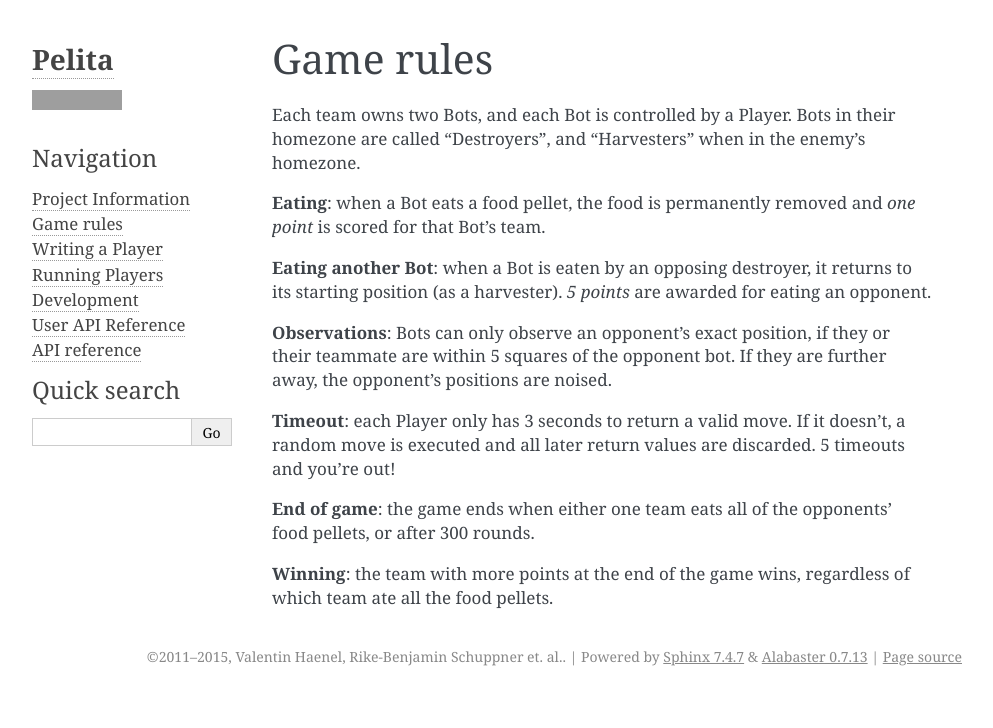
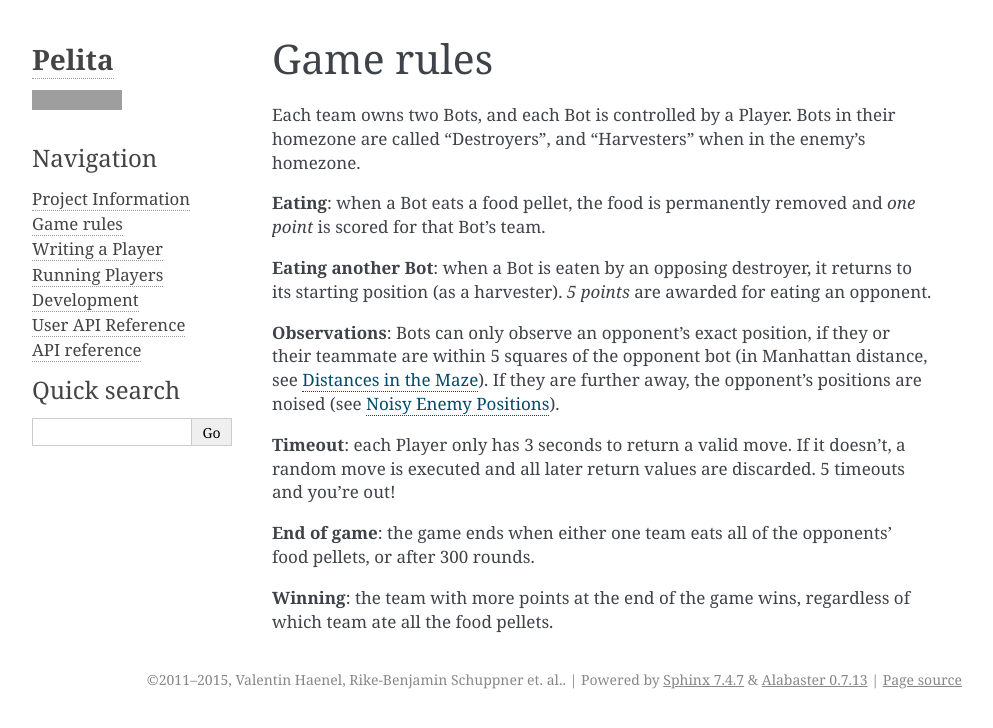
Before and after one commit to ASPP/pelita, a Sphinx documentation site: the page built from doc/source/rules.rst, in a window 1280 px wide, cut to the strip 0-728 px from the top of the page. Shown: the whole strip, without its empty margins (148-1141 px from the left). Built offline with Sphinx 7.4.7, drawn with Linux system fonts in a browser that asks for light colours; the version number is read from the project's files by our own code; grey boxes are pictures that could not be loaded.

Commit message:
review 2

```diff
--- a/doc/source/rules.rst
+++ b/doc/source/rules.rst
@@ -14,8 +14,9 @@ returns to its starting position (as a harvester). *5 points*
 are awarded for eating an opponent.
 
 **Observations**: Bots can only observe an opponent’s exact position, if they
-or their teammate are within 5 squares of the opponent bot. If they are
-further away, the opponent’s positions are noised.
+or their teammate are within 5 squares of the opponent bot (in Manhattan
+distance, see :ref:`maze_distances`). If they are further away, the opponent’s
+positions are noised (see :ref:`noisy_positions`).
 
 **Timeout**: each Player only has 3 seconds to return a valid move. If it
 doesn’t, a random move is executed and all later return values are
```
Also changed, not shown: doc/source/writing_player.rst (+6 -3 lines).
